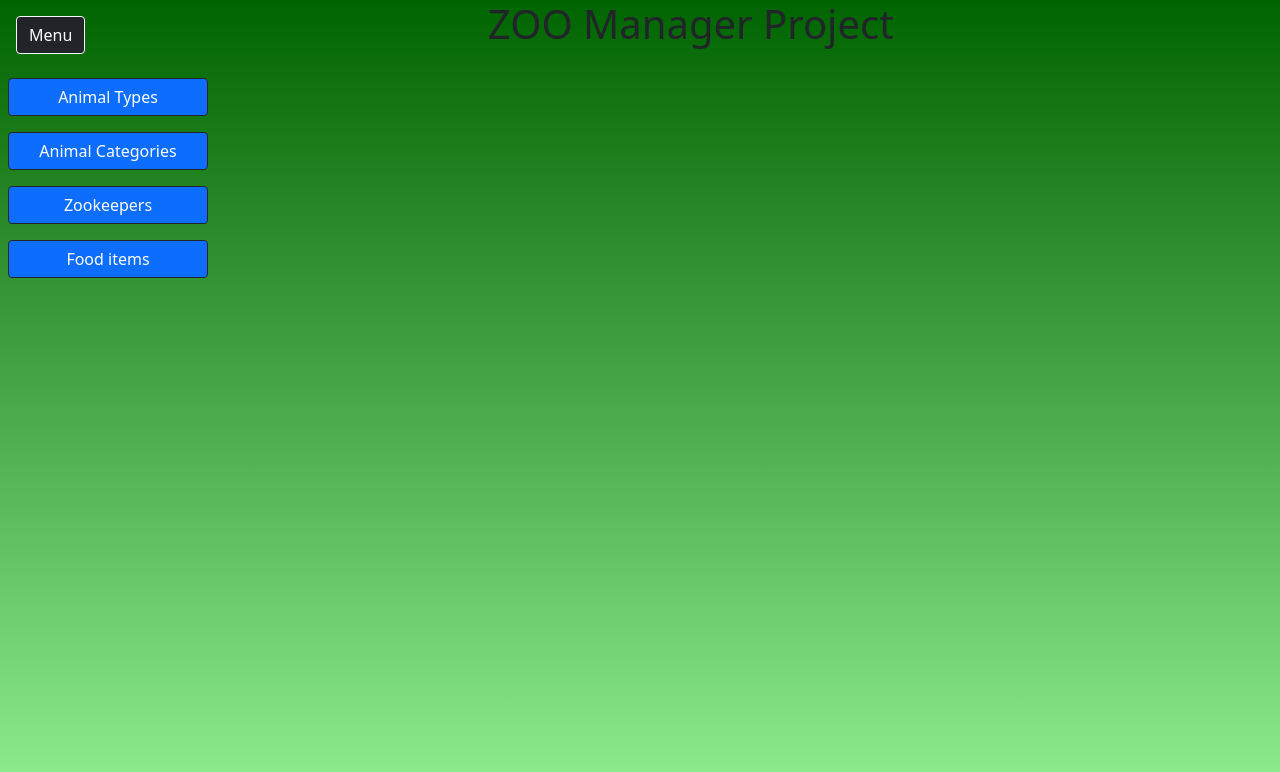
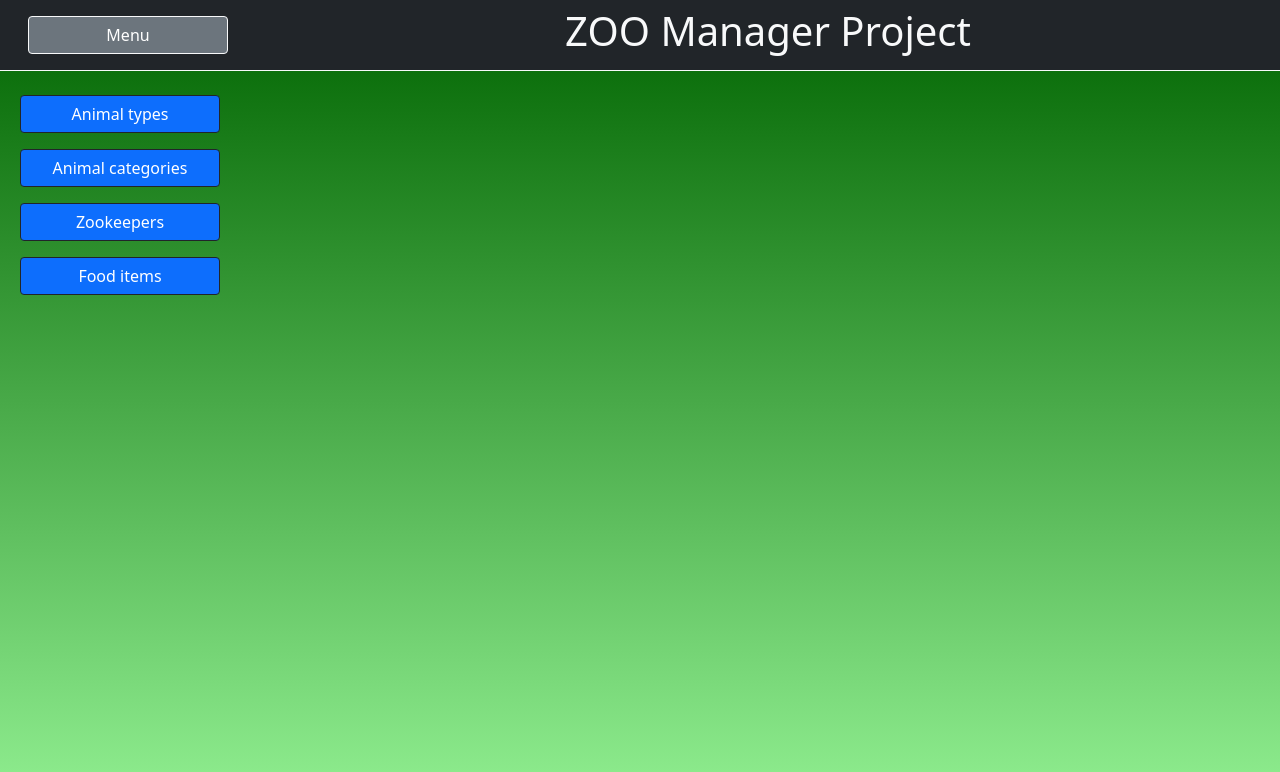
Before and after one commit to LukaszMichalsky/Project_TIU, an Angular app in the folder zoo-manager-frontend/: page / in a window 1280 px wide. Shown: the top 772 px of the page. Built offline with nearby package versions, Linux system fonts and the light colour scheme.

Commit message:
Refactored root application component HTML structure

```diff
--- a/zoo-manager-frontend/src/app/app.component.html
+++ b/zoo-manager-frontend/src/app/app.component.html
@@ -1,39 +1,37 @@
-<div class="d-flex">
-  <button class="btn btn-dark m-3 border border-light" routerLink="">
-    Menu
-  </button>
+<div class="container-fluid">
+  <div class="row bg-dark mb-3 border-bottom border-light">
+    <div class="col-auto">
+      <button class="btn btn-secondary m-3 border border-light menu-button" routerLink="">Menu</button>
+    </div>
 
-  <h1 class="text-center" style="margin-top: 3%; margin:0 auto; height:min-content;">ZOO Manager Project</h1>
+    <div class="col d-flex justify-content-center align-items-center">
+      <h1 class="text-center text-light">ZOO Manager Project</h1>
+    </div>
+  </div>
 
-  <div></div>
+  <div class="row">
+    <div class="col-auto">
+      <nav class="d-flex flex-column">
+        <button class="btn btn-primary border border-dark m-2 menu-button" routerLink="animaltype">
+          Animal types
+        </button>
+
+        <button class="btn btn-primary border border-dark m-2 menu-button" routerLink="category">
+          Animal categories
+        </button>
+
+        <button class="btn btn-primary border border-dark m-2 menu-button" routerLink="zookeeper">
+          Zookeepers
+        </button>
+
+        <button class="btn btn-primary border border-dark m-2 menu-button" routerLink="food">
+          Food items
+        </button>
+      </nav>
+    </div>
+
+    <div class="col">
+      <router-outlet></router-outlet>
+    </div>
+  </div>
 </div>
-
-<nav class="position-absolute">
-  <ul class="navbar-nav mr-auto">
-    <li class="nav-item" routerLink="animaltype">
-      <div class="btn btn-primary border border-dark m-2 menu-button">
-        Animal Types
-      </div>
-    </li>
-
-    <li class="nav-item" routerLink="category">
-      <div class="btn btn-primary border border-dark m-2 menu-button">
-        Animal Categories
-      </div>
-    </li>
-
-    <li class="nav-item" routerLink="zookeeper">
-      <div class="btn btn-primary border border-dark m-2 menu-button">
-        Zookeepers
-      </div>
-    </li>
-
-    <li class="nav-item" routerLink="food">
-      <div class="btn btn-primary border border-dark m-2 menu-button">
-        Food items
-      </div>
-    </li>
-  </ul>
-</nav>
-
-<router-outlet></router-outlet>
```
